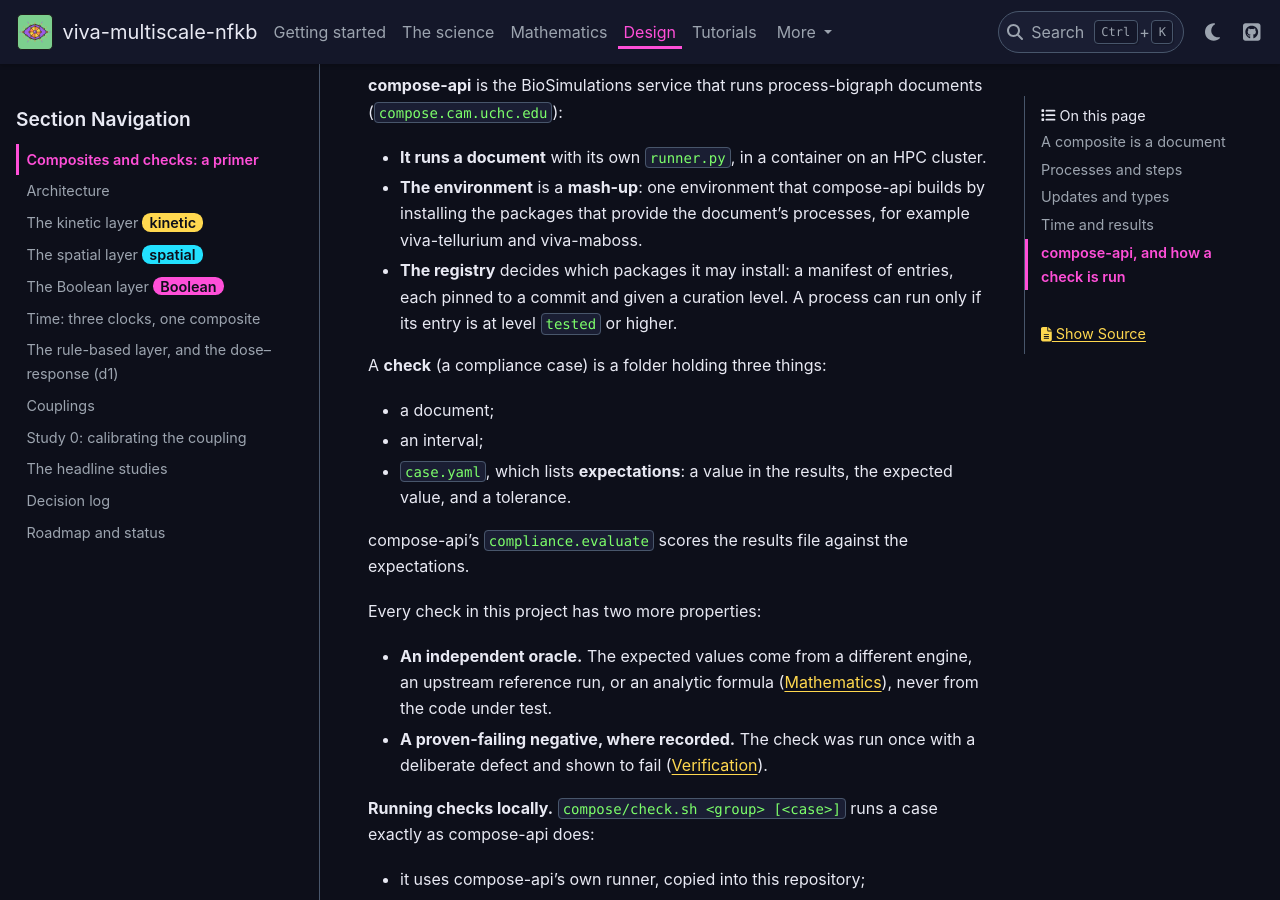
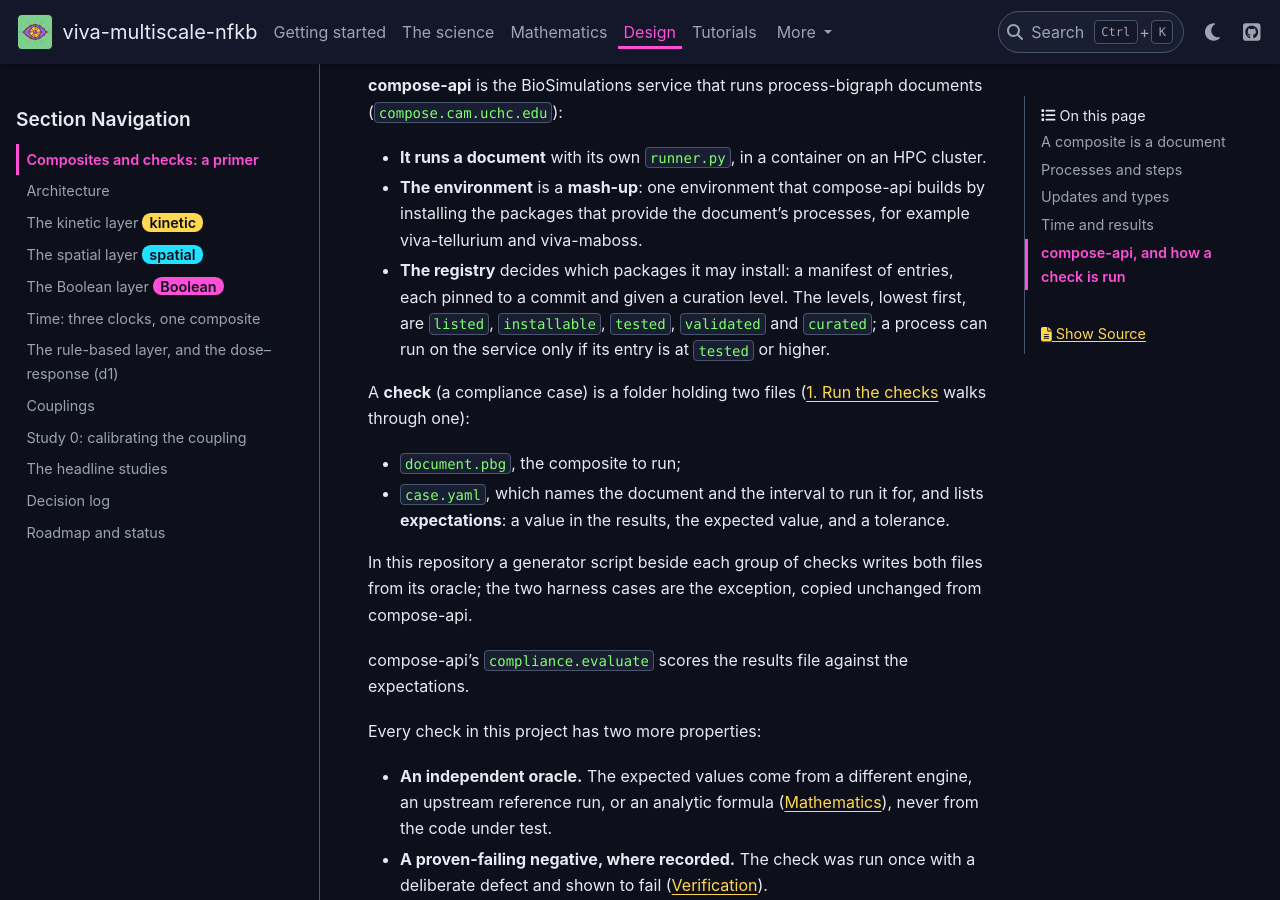
Before and after one commit to vivarium-collective/viva-multiscale-nfkb, a Sphinx documentation site: the page built from documentation/design/composite-primer.md, in a window 1280 px wide and 900 px high, scrolled down 1929 px. Built offline with Sphinx 7.4.7 and the PyData theme 0.15.4, drawn with Linux system fonts in a browser that asks for light colours; some of the changed text lies outside the part shown.

Commit message:
docs: fresh-reader round 1, batch C (primer, architecture, kinetic, spatial)
- composite-primer:
  - bigraph-schema glossed;
  - the registry's curation ladder listed (listed < installable < tested < validated <
    curated, read from compose-api's CurationLevel);
  - a check folder's two files described, matching tutorial 01, with generators and
    the copied harness cases noted.
- architecture: principle 3 says fixes are released before use; RegionMean is not used
  yet; "each coupling built so far"; d1 labelled as the plan's.
- kinetic: the COPASI rejection is spelled out; SED-ML is defined.
- spatial:
  - internal ids replaced; the three candidate engines described; the splitting error
    and operator split explained;
  - the claim that viva-pde-particle "wraps VCell's solver" is corrected to "builds on
    the VCell software stack" (pyvcell; the scheme mirrors VCell's solver), from the
    pinned source and the membrane-flux task plan.

sphinx-build -W passes.

Co-Authored-By: Claude Opus 5.5 <noreply@anthropic.com>

```diff
--- a/documentation/design/composite-primer.md
+++ b/documentation/design/composite-primer.md
@@ -2,7 +2,8 @@
 
 The composite is a [process-bigraph](https://github.com/vivarium-collective/process-bigraph) document, and every
 claim about it is checked by running documents through compose-api. This page defines the vocabulary the design pages
-use. The semantics described are those of the pinned engine (process-bigraph 1.9.1, bigraph-schema 1.8.1).
+use. The semantics described are those of the pinned engine (process-bigraph 1.9.1, with its type system
+bigraph-schema 1.8.1).
 
 ## A composite is a document
 
@@ -57,12 +58,16 @@ apply ({doc}`coupling`).
 - **The environment** is a **mash-up**: one environment that compose-api builds by installing the packages that
   provide the document's processes, for example viva-tellurium and viva-maboss.
 - **The registry** decides which packages it may install: a manifest of entries, each pinned to a commit and given a
-  curation level. A process can run only if its entry is at level `tested` or higher.
+  curation level. The levels, lowest first, are `listed`, `installable`, `tested`, `validated` and `curated`; a process
+  can run on the service only if its entry is at `tested` or higher.
 
-A **check** (a compliance case) is a folder holding three things:
-- a document;
-- an interval;
-- `case.yaml`, which lists **expectations**: a value in the results, the expected value, and a tolerance.
+A **check** (a compliance case) is a folder holding two files ({doc}`../tutorials/01-checks` walks through one):
+- `document.pbg`, the composite to run;
+- `case.yaml`, which names the document and the interval to run it for, and lists **expectations**: a value in the
+  results, the expected value, and a tolerance.
+
+In this repository a generator script beside each group of checks writes both files from its oracle; the two harness
+cases are the exception, copied unchanged from compose-api.
 
 compose-api's `compliance.evaluate` scores the results file against the expectations.
 
```
Also changed, not shown: docs/design/docs-fresh-reader-round1.md (+17 -17 lines), documentation/design/architecture.md (+5 -5 lines), documentation/design/kinetic.md (+4 -2 lines), documentation/design/spatial.md (+10 -7 lines).
